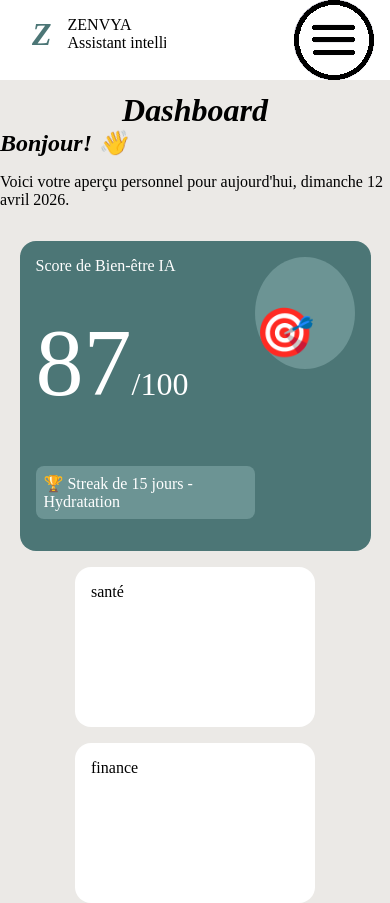
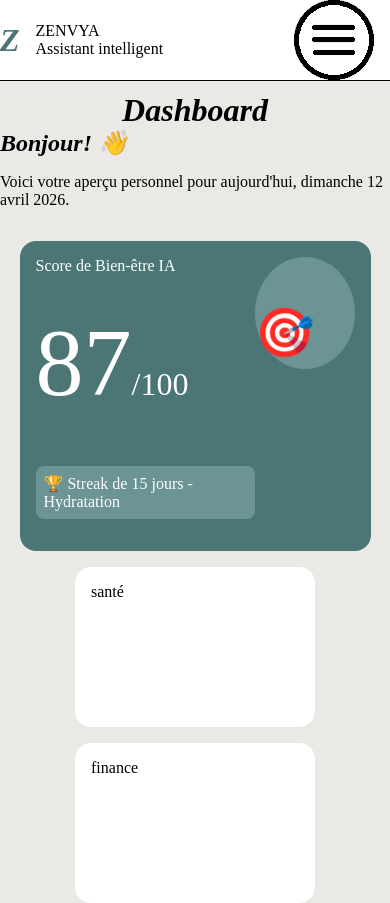
Before and after one commit to hakim-azizi/zenvya, a React (Vite) app: page /dashboard in a window 390 px wide. Shown: the top 903 px of the page. Built offline with nearby package versions, Linux system fonts and the light colour scheme.

Commit message:
Fixed the dropdown menu display bug

```diff
--- a/index.html
+++ b/index.html
@@ -1,5 +1,5 @@
 <!doctype html>
-<html lang="en">
+<html lang="fr">
   <head>
     <meta charset="UTF-8" />
     <link rel="icon" type="image/svg+xml" href="/favicon.svg" />
--- a/src/component/Menu.tsx
+++ b/src/component/Menu.tsx
@@ -9,6 +9,7 @@ function Menu() {
     const [value, setValue] = useState(0);
     const [height, setHeight] = useState(0);
     const containerRef = useRef<HTMLUListElement | null>(null);
+    const buttonRef = useRef<HTMLButtonElement | null>(null);
     const [windowWidth,setWindowWidth] = useState<boolean>(window.matchMedia('(min-width: 801px)').matches);
     const measureHeight = () => {
         if (containerRef.current) {
@@ -23,10 +24,10 @@ function Menu() {
       if (!menu) return;
 
       setWindowWidth(window.matchMedia("(min-width: 801px)").matches);
-      if (window.matchMedia("(min-width: 801px)").matches) {
+      if (window.matchMedia("(min-width: 801px)").matches) { console.log('je suis dans le if');
         menu.style.visibility = "visible";
-        menu.style.height = `${height}px`;
-      } else {
+        menu.style.marginTop = '0';
+      } else { console.log('je suis dans le else');
       if (value === 1) {
         menu.style.visibility = "visible";
         menu.style.marginTop='80px';
@@ -34,6 +35,7 @@ function Menu() {
         menu.style.marginTop=`-${height+80}px`;
         menu.style.visibility = "hidden";
     }
+
     }
  });
  }, [windowWidth, height, value]);
@@ -44,21 +46,20 @@ function Menu() {
 
     const openMenu = () => {
 
-    if(menu){
+    if(menu && buttonRef.current){
 
     if (value === 0) {
       setValue(1);
       Setimage("../images/images/menu-burger1.png");
       menu.style.marginTop='80px';
       menu.style.visibility = "visible";
-      // transform: scale(1);
-      menu.style.height = `${height}px`;
+      buttonRef.current.style.marginRight='1em';
     } else {
       setValue(0);
       Setimage("../images/images/menu-burger.png");
       menu.style.marginTop=`-${height+80}px`;
-      // menu.style.height = "0px";
-      setTimeout(() => {
+      buttonRef.current.style.marginRight='0';
+          setTimeout(() => {
         menu.style.visibility = "hidden";
       }, 250); // Durée de l'animation de fermeture
     }}
@@ -66,17 +67,24 @@ function Menu() {
 
   return (
     <header className='vertical-menu'>
+
       <div>
         <p>
-          Z
+          <Link to='./'>Z</Link>
         </p>
         <p>
-          ZENVYA<br />
-          Assistant intelligent
+          <Link to='./'>ZENVYA<br />
+          Assistant intelligent</Link>
         </p>
+
       </div>
+
     <nav className="menu">
-      <button type="button" onClick={openMenu}>
+      <button
+      type="button"
+      onClick={openMenu}
+    ref={buttonRef}
+    >
         <img src={image} alt="Ouverture du menu" />
       </button>
                 <ul
--- a/src/style/App.css
+++ b/src/style/App.css
@@ -56,6 +56,9 @@ header h2, header p {
 a {
     text-decoration: none;
 }
+ a:hover {
+    text-decoration: underline;
+}
 @media (max-width: 800px) {
 .content {
     margin: 5.75em 0 1em 0;
--- a/src/style/Menu.css
+++ b/src/style/Menu.css
@@ -1,19 +1,33 @@
 .vertical-menu {
     background: #FFF;
     display: flex;
-}
-.vertical-menu > div {
+    }
+.vertical-menu  > div {
+    position:relative;
+    top: 0;
+    left: 0;
+    z-index:2;
     display: flex;
+    justify-content: center;
+    align-items: center;
+    align-content: center;
     flex-wrap: wrap;
     gap: 1em;
+    color: #000;
+    opacity:1;
 }
-.vertical-menu > div > p:first-child {
+.vertical-menu > div > p:first-child > a {
     color : #4C7676;
     font-weight: bold;
     font-style: italic;
-    padding-left: 1em;
     font-size: 2em;
     margin-top: .5em;
+}
+.vertical-menu > div > p {
+    margin: 0;
+}
+.vertical-menu > div > p > a {
+    color : #000;
 }
 .menu {
     display:flex;
@@ -33,7 +47,9 @@
     display: flex;
     flex-direction: column;
     width:14em;
+
 }
+
 .menu ul li {
     width: 100%;
     list-style: none;
@@ -44,12 +60,18 @@
         .vertical-menu {
         flex-direction: row;
         justify-content: space-between;
-        height: 80px;
+        height: 81px;
         width: 100%;
         position: fixed;
         right: 0;
         top: 0;
+
     }
+    .vertical-menu,
+    .menu {
+        border-bottom: 1px solid #000;
+    }
+
     .menu button {
         display: inline;
     }
@@ -77,7 +99,11 @@
     .vertical-menu {
         flex-direction:column;
     }
-
+    .vertical-menu > div {
+        height: 81px;
+        border-bottom: 1px solid #000;
+    }
+    .open-menu {z-index: 1;}
     nav > ul {
         visibility: show;
     }
```
